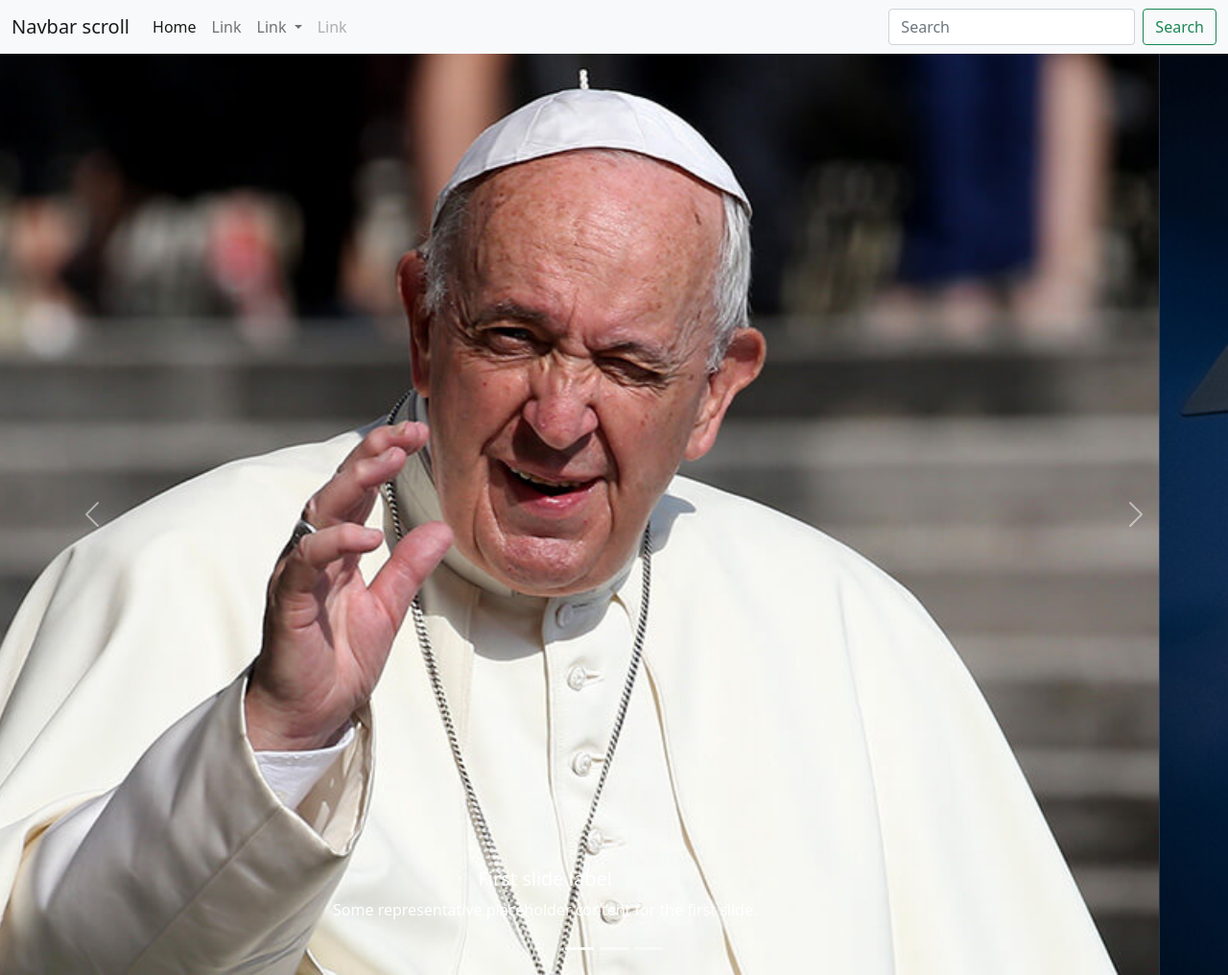
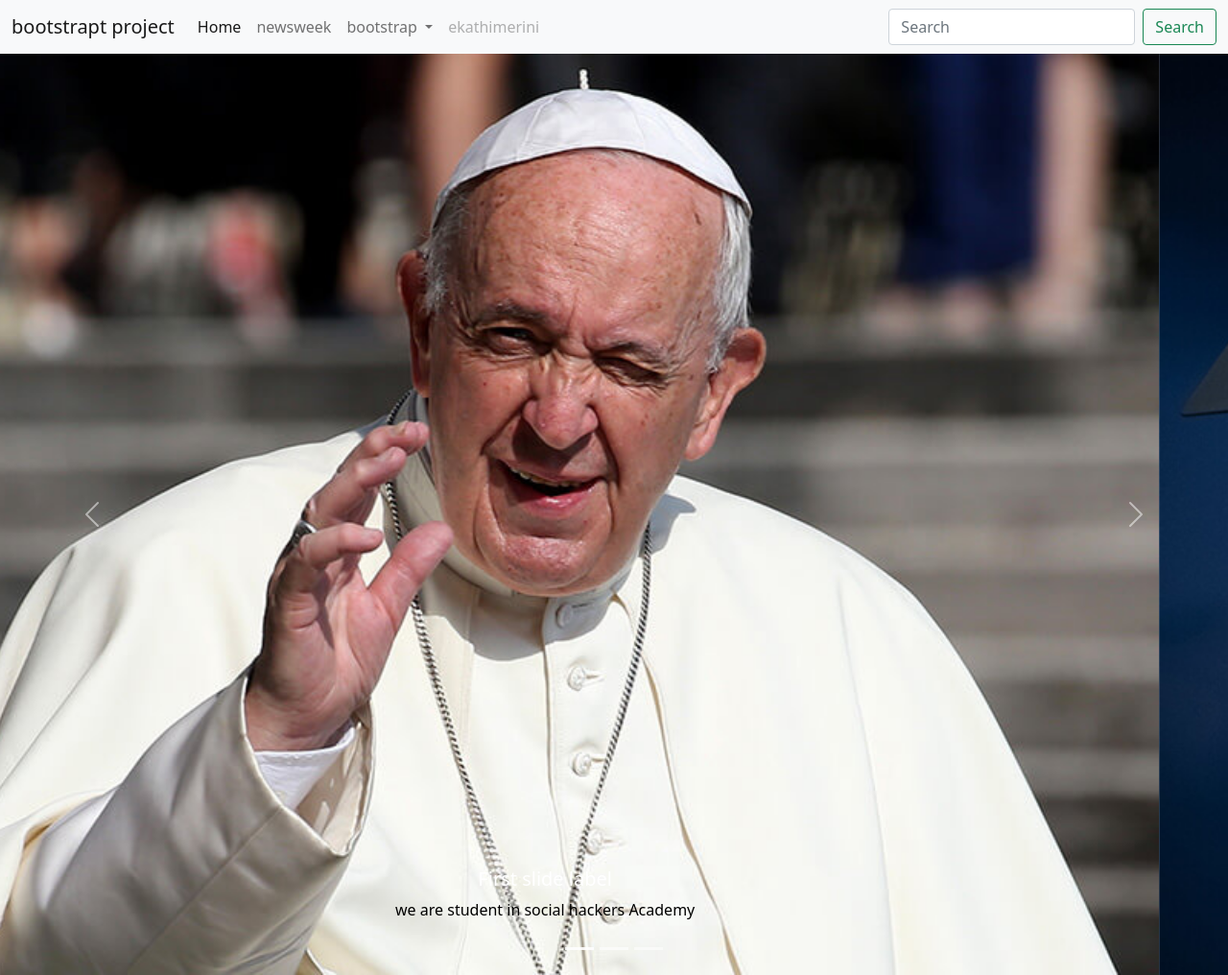
Before and after one commit to mohammadrezapaknazar/bootstrap1-, a plain HTML site: page index.html in a window 1280 px wide. Shown: the whole page at 96% size. Drawn offline with nearby package versions, Linux system fonts and the light colour scheme.

Commit message:
same play whit css in line

```diff
--- a/index.html
+++ b/index.html
@@ -15,7 +15,7 @@
     <!-- navbar -->
     <nav class="navbar navbar-expand-lg navbar-light bg-light">
         <div class="container-fluid">
-          <a class="navbar-brand" href="#">Navbar scroll</a>
+          <a class="navbar-brand" href="#">bootstrapt project</a>
           <button class="navbar-toggler" type="button" data-bs-toggle="collapse" data-bs-target="#navbarScroll" aria-controls="navbarScroll" aria-expanded="false" aria-label="Toggle navigation">
             <span class="navbar-toggler-icon"></span>
           </button>
@@ -25,21 +25,21 @@
                 <a class="nav-link active" aria-current="page" href="#">Home</a>
               </li>
               <li class="nav-item">
-                <a class="nav-link" href="#">Link</a>
+                <a class="nav-link" href="https://www.newsweek.com/">newsweek</a>
               </li>
               <li class="nav-item dropdown">
-                <a class="nav-link dropdown-toggle" href="#" id="navbarScrollingDropdown" role="button" data-bs-toggle="dropdown" aria-expanded="false">
-                  Link
+                <a class="nav-link dropdown-toggle" href="" id="navbarScrollingDropdown" role="button" data-bs-toggle="dropdown" aria-expanded="false">
+                  bootstrap
                 </a>
                 <ul class="dropdown-menu" aria-labelledby="navbarScrollingDropdown">
-                  <li><a class="dropdown-item" href="#">Action</a></li>
-                  <li><a class="dropdown-item" href="#">Another action</a></li>
+                  <li><a class="dropdown-item" href="https://www.ekathimerini.com/">ekathimerini</a></li>
+                  <li><a class="dropdown-item" href="https://www.ekathimerini.com/">Another action</a></li>
                   <li><hr class="dropdown-divider"></li>
-                  <li><a class="dropdown-item" href="#">Something else here</a></li>
+                  <li><a class="dropdown-item" href="https://www.ekathimerini.com/">Something else here</a></li>
                 </ul>
               </li>
               <li class="nav-item">
-                <a class="nav-link disabled" href="#" tabindex="-1" aria-disabled="true">Link</a>
+                <a class="nav-link disabled" href="https://www.ekathimerini.com/" tabindex="-1" aria-disabled="true">ekathimerini</a>
               </li>
             </ul>
             <form class="d-flex">
@@ -63,31 +63,31 @@
             <img src="./New folder/img_145393_popefrancis_getty_sm.jpg" class="d-block w-100" alt="SALAM">
             <div class="carousel-caption d-none d-md-block">
               <h5>First slide label</h5>
-              <p>Some representative placeholder content for the first slide.</p>
+              <p style="color: black;">we are student in social hackers Academy</p>
             </div>
           </div>
           <div class="carousel-item">
             <img src="./New folder/img_145401_paobama7_sm.jpg" class="d-block w-100" alt="...">
             <div class="carousel-caption d-none d-md-block">
               <h5>Second slide label</h5>
-              <p>Some representative placeholder content for the second slide.</p>
+              <p style="color: aliceblue;">we are student in social hackers Academy.</p>
             </div>
           </div>
           <div class="carousel-item">
             <img src="./New folder/img_145483_sm_nyt_incalmerdebatebidenandtrump_gettyimages-1229230871.jpg" class="d-block w-100" alt="...">
             <div class="carousel-caption d-none d-md-block">
-              <h5>Third slide label</h5>
-              <p>Some representative placeholder content for the third slide.</p>
+              <h5>Third slide page</h5>
+              <p style="color: black;">we are student in social hackers Academy</p>
             </div>
           </div>
         </div>
         <button class="carousel-control-prev" type="button" data-bs-target="#carouselExampleCaptions" data-bs-slide="prev">
           <span class="carousel-control-prev-icon" aria-hidden="true"></span>
-          <span class="visually-hidden">Previous</span>
+          <span class="visually-hidden">class 17</span>
         </button>
         <button class="carousel-control-next" type="button" data-bs-target="#carouselExampleCaptions" data-bs-slide="next">
           <span class="carousel-control-next-icon" aria-hidden="true"></span>
-          <span class="visually-hidden">Next</span>
+          <span class="visually-hidden">SHA</span>
         </button>
       </div>
       <!-- images end-->
```
